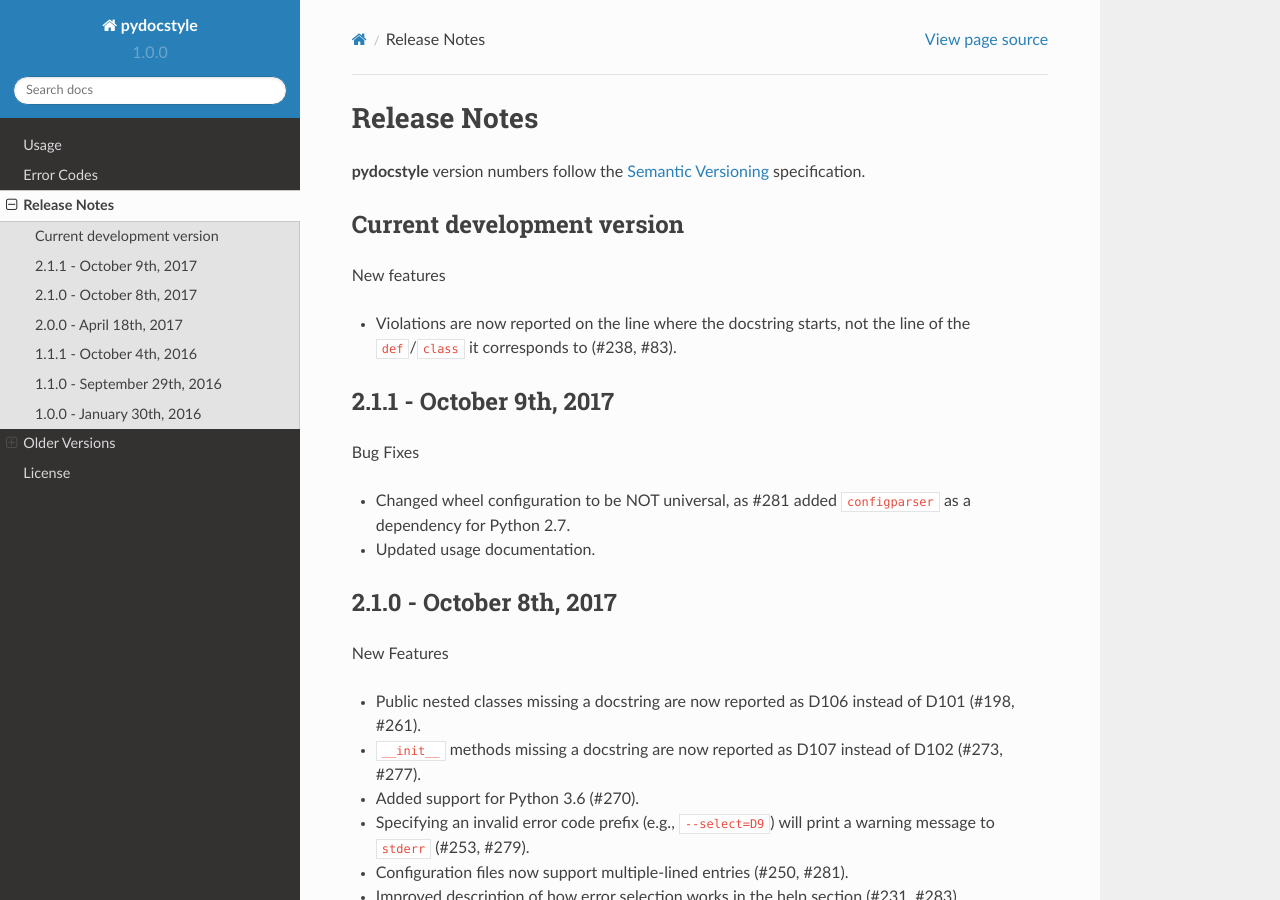
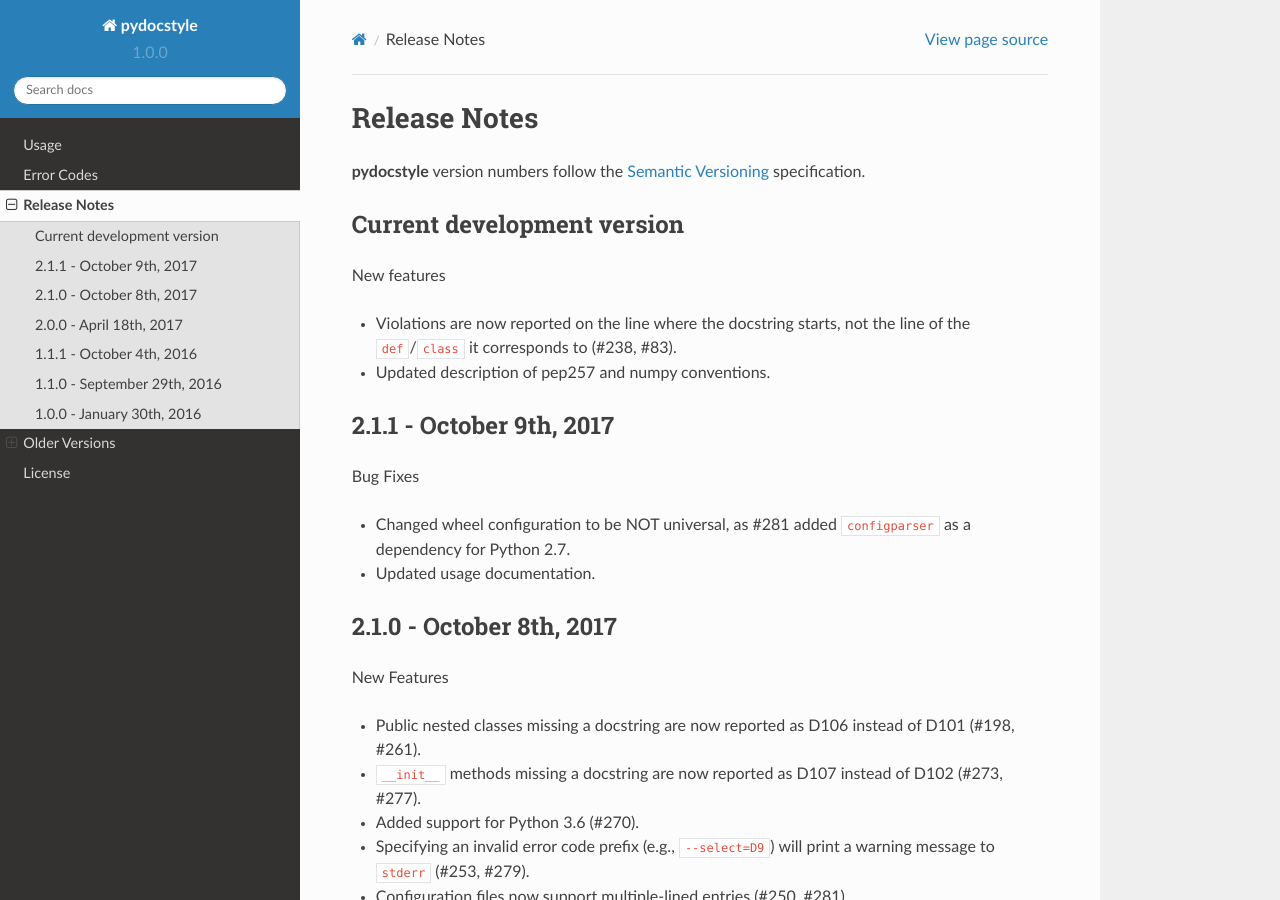
Before and after one commit to PyCQA/pydocstyle, a Sphinx documentation site: the page built from docs/release_notes.rst, in a window 1280 px wide and 900 px high. Built offline with Sphinx 7.4.7 and the Read the Docs theme 2.0.0, drawn with Linux system fonts in a browser that asks for light colours; the version number is read from the project's files by our own code.

Commit message:
Update release notes about conventions doc update

```diff
--- a/docs/release_notes.rst
+++ b/docs/release_notes.rst
@@ -11,6 +11,7 @@
 
 * Violations are now reported on the line where the docstring starts, not the
   line of the ``def``/``class`` it corresponds to (#238, #83).
+* Updated description of pep257 and numpy conventions.
 
 
 2.1.1 - October 9th, 2017
```
